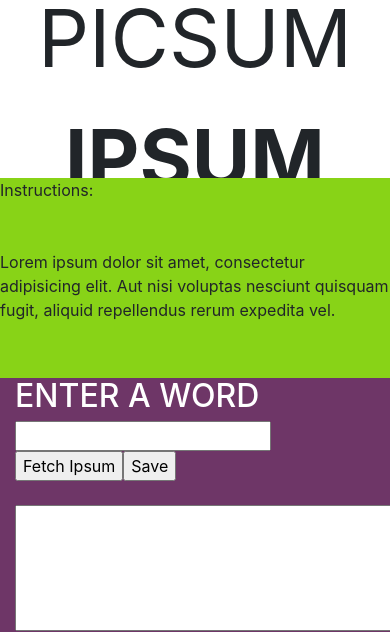
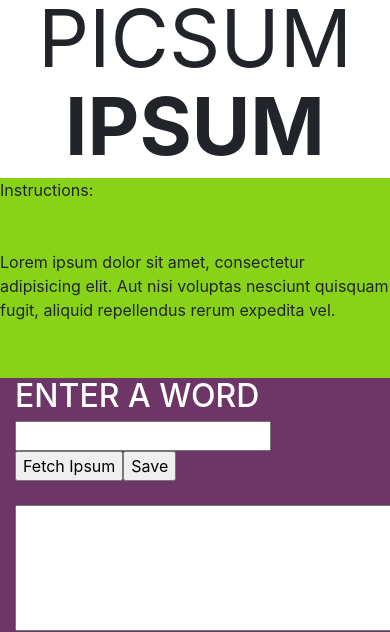
Before and after one commit to mattsteffey/Picsum-Ipsum, a website: page views/index.html in a window 390 px wide. Shown: the part 222-854 px from the top of the page. Drawn offline with nearby package versions, Linux system fonts and the light colour scheme; files that its build step writes are made by us from their sources; files whose address does not match are found by name.

Commit message:
“autocommit”

```diff
--- a/public/style.css
+++ b/public/style.css
@@ -53,5 +53,6 @@
 @media only screen and (max-width: 600px) {
 #ipsum {
         display: block;
+        line-height: 70%;
     }
 }
```
